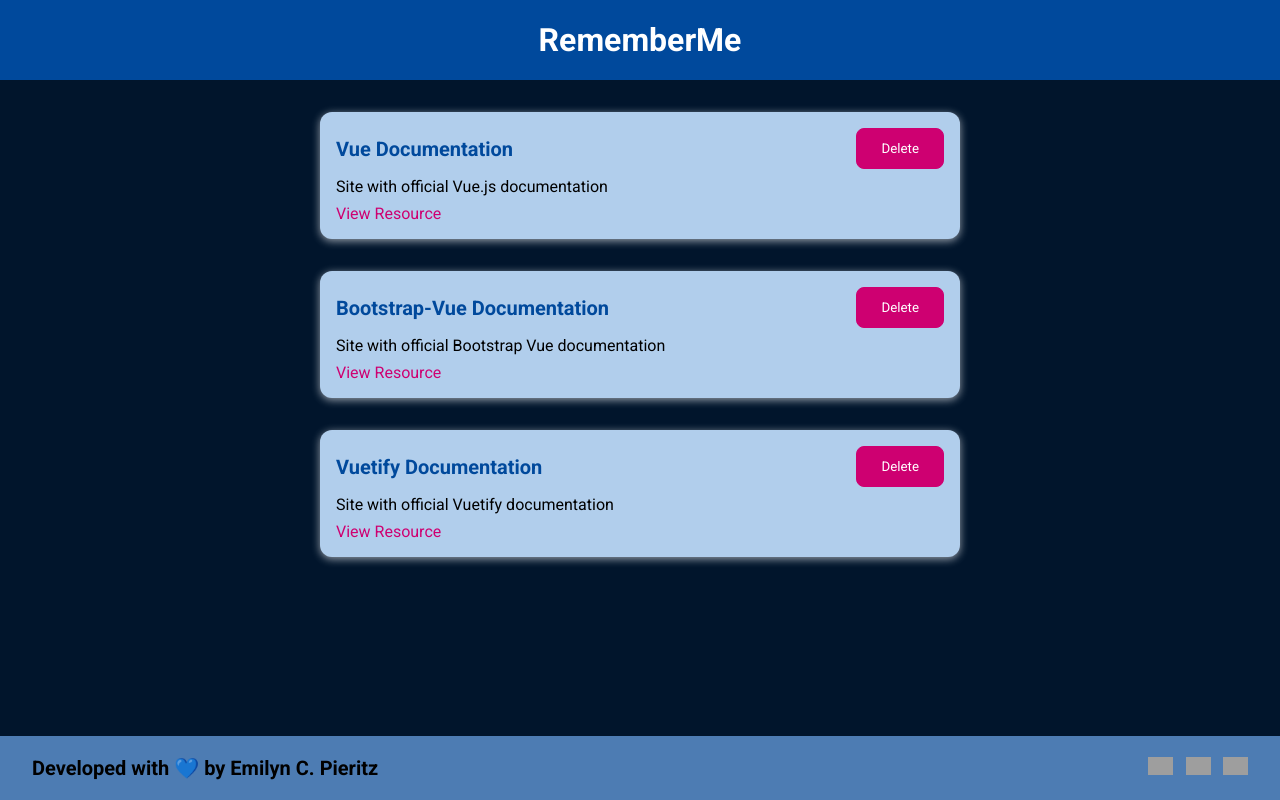
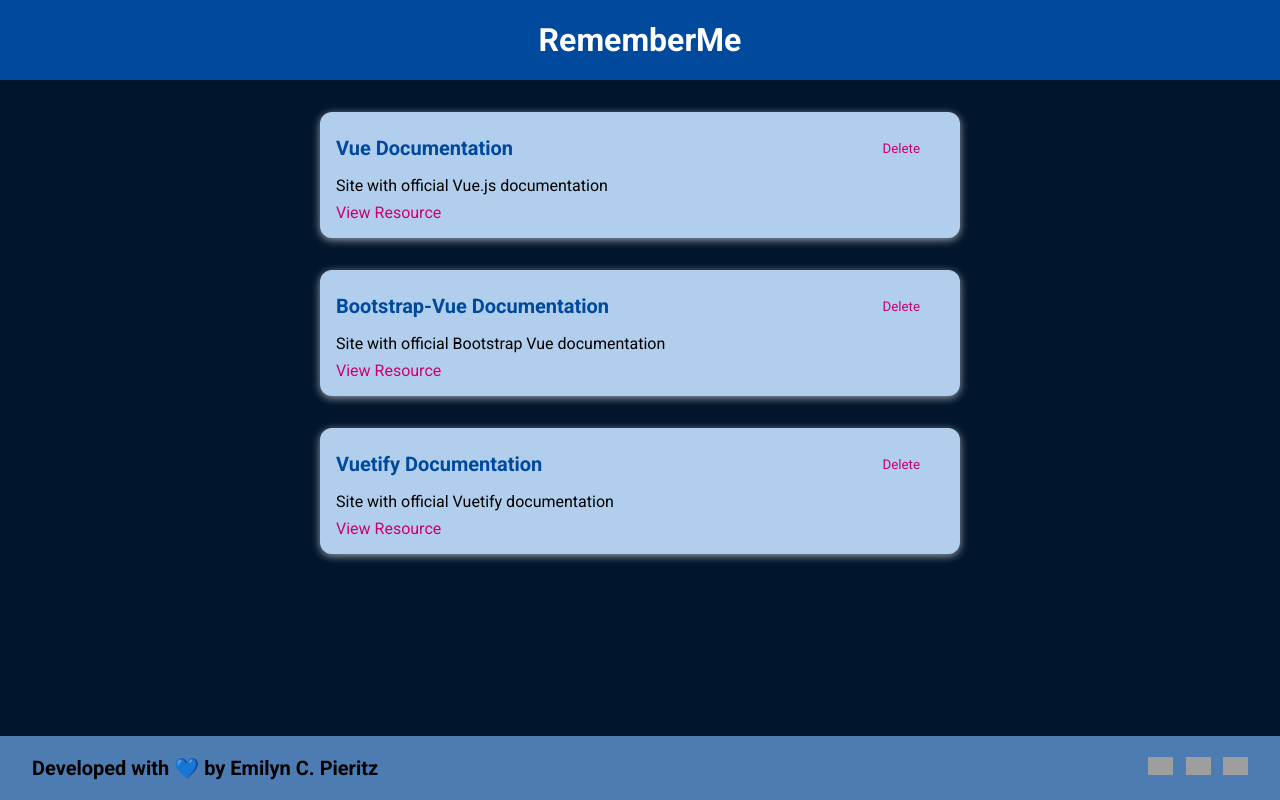
Before and after one commit to ecpieritz/remember-me, a Vue app: page / in a window 1280 px wide. Built offline with nearby package versions, Linux system fonts and the light colour scheme; grey boxes are pictures that could not be loaded.

Commit message:
Style adjustment on the button

```diff
--- a/src/components/UI/BaseButton.vue
+++ b/src/components/UI/BaseButton.vue
@@ -36,5 +36,6 @@
   .flat:hover,
   .flat:active {
     background-color: #e065a9;
+    color: #fff;
   }
 </style>
--- a/src/components/learning-resources/LearningResource.vue
+++ b/src/components/learning-resources/LearningResource.vue
@@ -5,7 +5,7 @@
         <base-card>
           <header>
             <h3>{{title}}</h3>
-            <base-button>Delete</base-button>
+            <base-button mode="flat">Delete</base-button>
           </header>
           <p>{{description}}</p>
           <nav>
```
